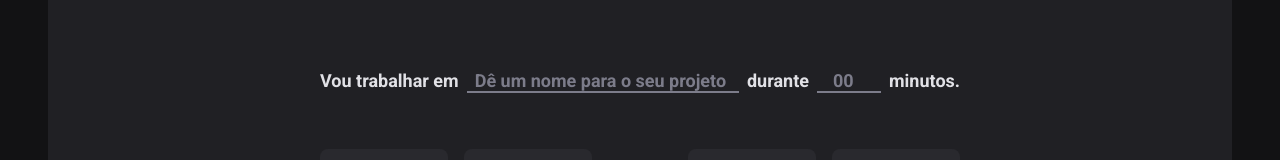
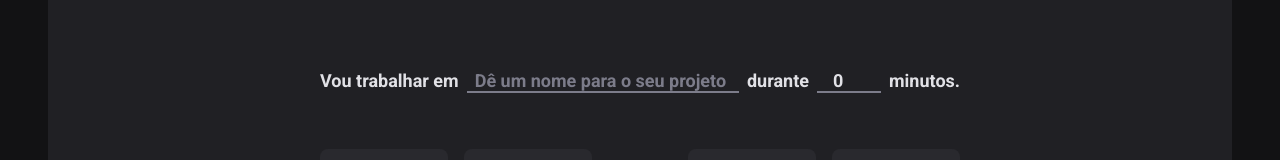
Before and after one commit to JGabriel12/IgniteTimer, a React (Vite) app: page / in a window 1280 px wide. Shown: the part 163-323 px from the top of the page. Built offline with nearby package versions, Linux system fonts and the light colour scheme.

Commit message:
Feat: New lib added: Zod; Validation

```diff
--- a/package.json
+++ b/package.json
@@ -10,11 +10,14 @@
     "preview": "vite preview"
   },
   "dependencies": {
+    "@hookform/resolvers": "^3.1.1",
     "phosphor-react": "^1.4.1",
     "react": "^18.2.0",
     "react-dom": "^18.2.0",
+    "react-hook-form": "^7.45.1",
     "react-router-dom": "^6.14.0",
-    "styled-components": "^6.0.0-rc.3"
+    "styled-components": "^6.0.0-rc.3",
+    "zod": "^3.21.4"
   },
   "devDependencies": {
     "@types/react": "^18.0.37",
--- a/src/pages/Home/index.tsx
+++ b/src/pages/Home/index.tsx
@@ -1,16 +1,43 @@
 import { Play } from "phosphor-react";
 import { CountDownContainer, FormContainer, HomeContainer, Separator, StartCountdownButton, TaskInput, MinutesAmountMinute } from "./style";
+import { useForm } from 'react-hook-form'
+import { zodResolver } from '@hookform/resolvers/zod' // Integração do useForm com o zod
+import * as zod from 'zod' // Não tem export default
+
+const newCycleFromValidationSchema = zod.object({
+  task: zod.string().min(1, 'Informe a tarefa'),
+  minutesAmount: zod.number().min(0).max(60, 'O número precisa ser de 1 a 60'),
+})
+
+type NewCycleFormData = zod.infer<typeof newCycleFromValidationSchema>
 
 export function Home() {
+  const {register, handleSubmit, watch, reset} = useForm<NewCycleFormData>({
+    resolver: zodResolver(newCycleFromValidationSchema),
+    defaultValues: {
+      task: '',
+      minutesAmount: 0
+    }
+  })
+
+  function handleCreateNewCycle(data: NewCycleFormData) {
+    console.log(data);
+    reset()
+  }
+
+  const task = watch('task')
+  const isSubmitDisabled = !task
+
   return (
     <HomeContainer>
-      <form action="">
+      <form onSubmit={handleSubmit(handleCreateNewCycle)} action="">
         <FormContainer>
           <label htmlFor="task">Vou trabalhar em</label>
           <TaskInput
             id="task"
             list="task-suggestions"
             placeholder="Dê um nome para o seu projeto"
+            {...register('task')}
           />
 
           <datalist id="task-suggestions">
@@ -25,8 +52,7 @@
             id="minutesAmount"
             placeholder="00"
             step={5}
-            min={0}
-            max={60}
+            {...register('minutesAmount', {valueAsNumber: true})}
           />
 
           <span>minutos.</span>
@@ -40,7 +66,7 @@
           <span>0</span>
         </CountDownContainer>
 
-        <StartCountdownButton disabled type="submit">
+        <StartCountdownButton disabled={isSubmitDisabled} type="submit">
           <Play size={24} />
           Começar
         </StartCountdownButton>
```
Also changed, not shown: 1 other file (tests, documents, lock files or other folders).
